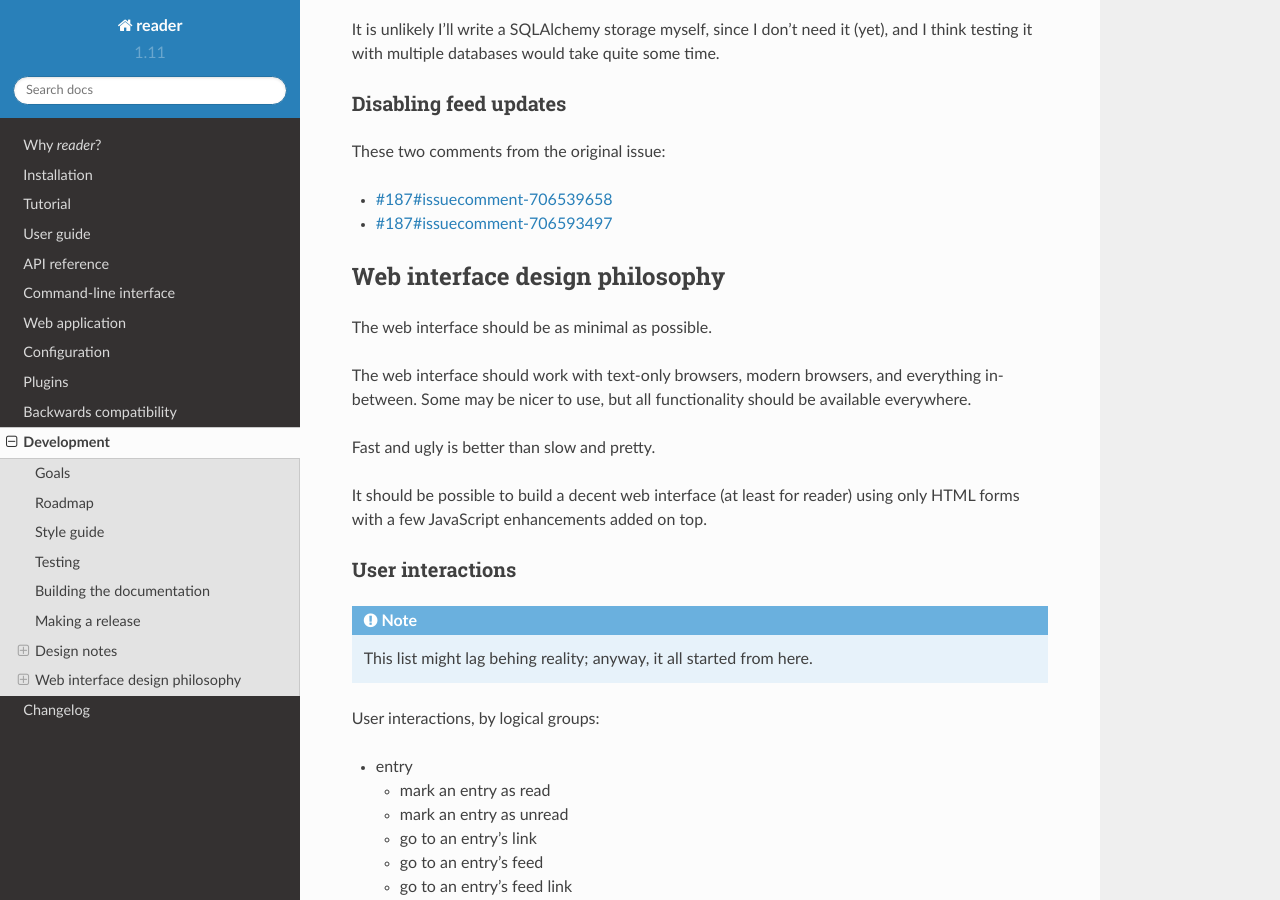
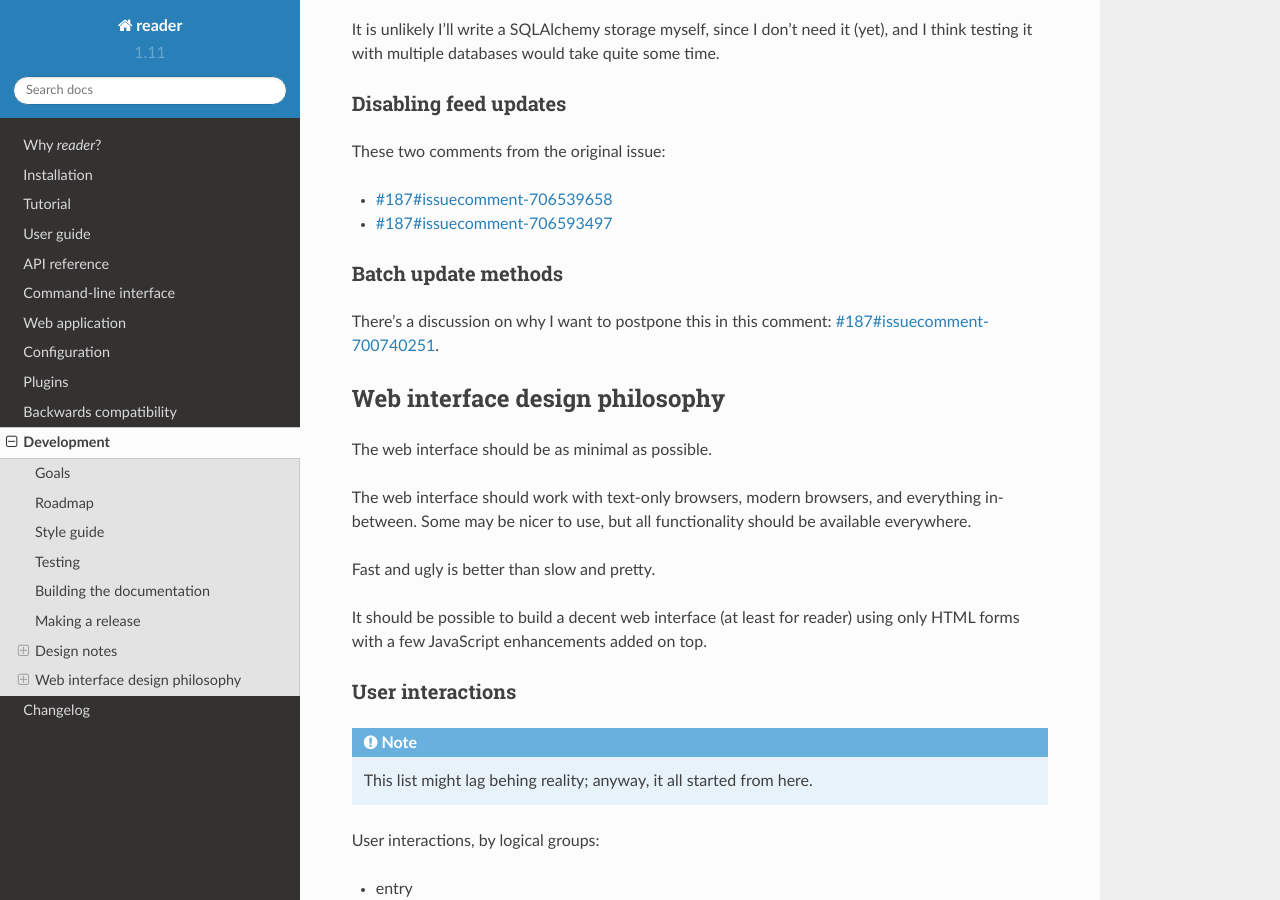
Before and after one commit to Alcides1123/reader, a Sphinx documentation site: the page built from docs/dev.rst, in a window 1280 px wide and 900 px high, scrolled down 3736 px. Built offline with Sphinx 7.4.7 and the Read the Docs theme 2.0.0, drawn with Linux system fonts in a browser that asks for light colours.

Commit message:
Dev notes.

```diff
--- a/docs/dev.rst
+++ b/docs/dev.rst
@@ -188,6 +188,13 @@ These two comments from the original issue:
 * :issue:`187#issuecomment-706593497`
 
 
+Batch update methods
+~~~~~~~~~~~~~~~~~~~~
+
+There's a discussion on why I want to postpone this in this comment: :issue:`187#issuecomment-700740251`.
+
+
+
 .. Web application
 .. ---------------
 
```
